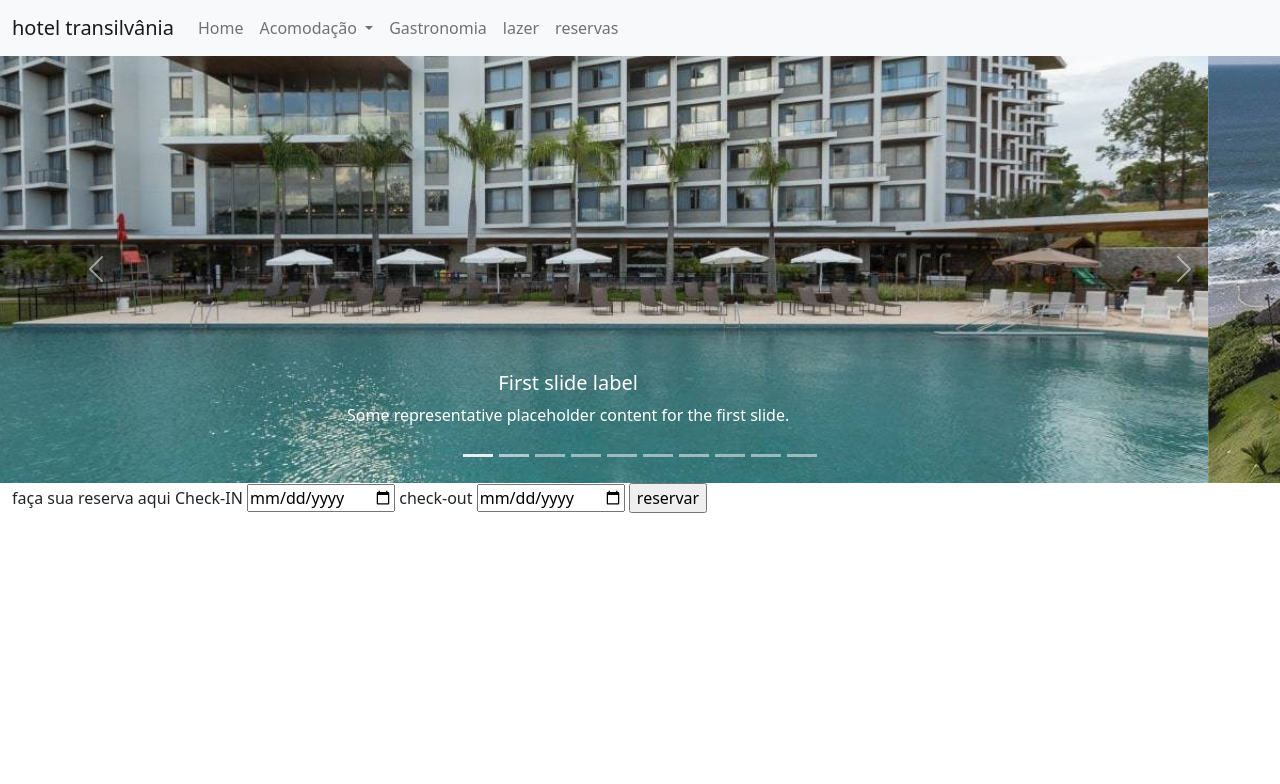
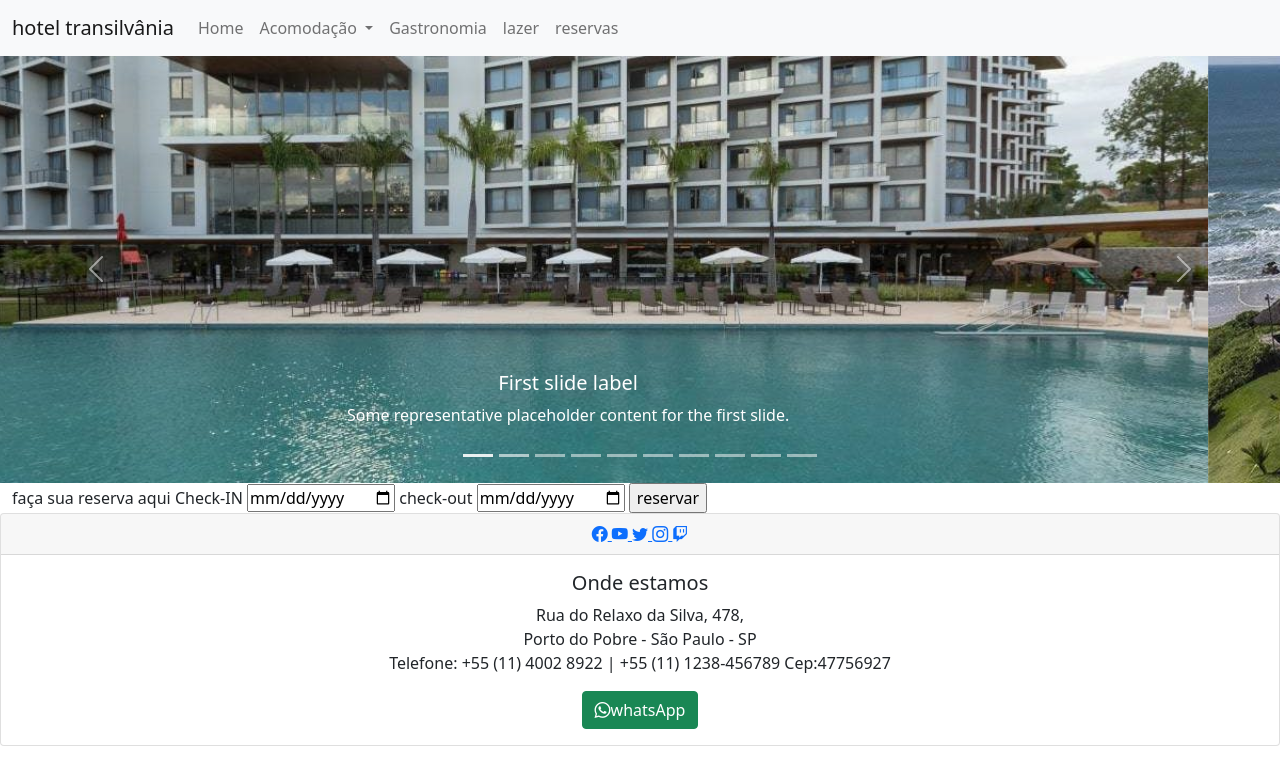
Before and after one commit to emanuelFE/Hotel-2.0, a plain HTML site: page layout.html in a window 1280 px wide. Drawn offline with nearby package versions, Linux system fonts and the light colour scheme.

Commit message:
finalização do latoud

```diff
--- a/layout.html
+++ b/layout.html
@@ -6,6 +6,10 @@
     <meta name="viewport" content="width=device-width, initial-scale=1.0">
     <title>hotel transilvânia</title>
     <link rel="stylesheet" href="css/bootstrap.min.css">
+    <link rel="stylesheet" href="https://cdn.jsdelivr.net/npm/bootstrap-icons@1.8.1/font/bootstrap-icons.css">
+
+    <link rel="stylesheet" href="css/styles.css">
+
 </head>
 <body>
     <!-- inicio da barra de navegaçao  -->
@@ -147,7 +151,7 @@
     <div class="container-fluid">
         <div class="row">
             <div class="col">
-                <form>
+                <form id="reservas_superior">
                     <label>faça sua reserva aqui</label>
                     <label>Check-IN
                         <input type="date" id="checkin" required>
@@ -163,6 +167,49 @@
     </div>
 
 
+    <!-- inicio do rodapé (footer) -->
+    <div class="card text-center">
+      <div class="card-header fundo">
+
+        <a href="http://www.facebook.com" target="_blank">
+          <i class="bi bi-facebook"></i>
+        </a>
+        <a href="http://www.youtube.com" target="_blank">
+          <i class="bi bi-youtube"></i>
+        </a>
+
+        <a href="http://www.Twitter.com" target="_blank">
+          <i class="bi bi-twitter"></i>
+        </a>
+
+        <a href="http://www.instagram.com" target="_blank">
+          <i class="bi bi-instagram"></i>
+        </a>
+
+        <a href="http://www.Twitch.com" target="_blank">
+          <i class="bi bi-twitch"></i>
+        </a>
+
+      </div>
+      <div class="card-body fundo2">
+        <h5 class="card-title">Onde estamos</h5>
+        <p class="card-text">
+          Rua do Relaxo da Silva, 478, <br>
+
+          Porto do Pobre - São Paulo - SP<br>
+
+          Telefone: +55 (11) 4002 8922 | +55 (11) 1238-456789
+
+          Cep:47756927
+
+        </p>
+
+        <a href="https://wa.me/1140028922?text=Ola tudo bem " class="btn btn-success"><i class="bi bi-whatsapp"></i>whatsApp</a>
+      </div>
+    </div>
+    <!-- dim do footer (rodapé) -->
+
+
 
 
 
```
